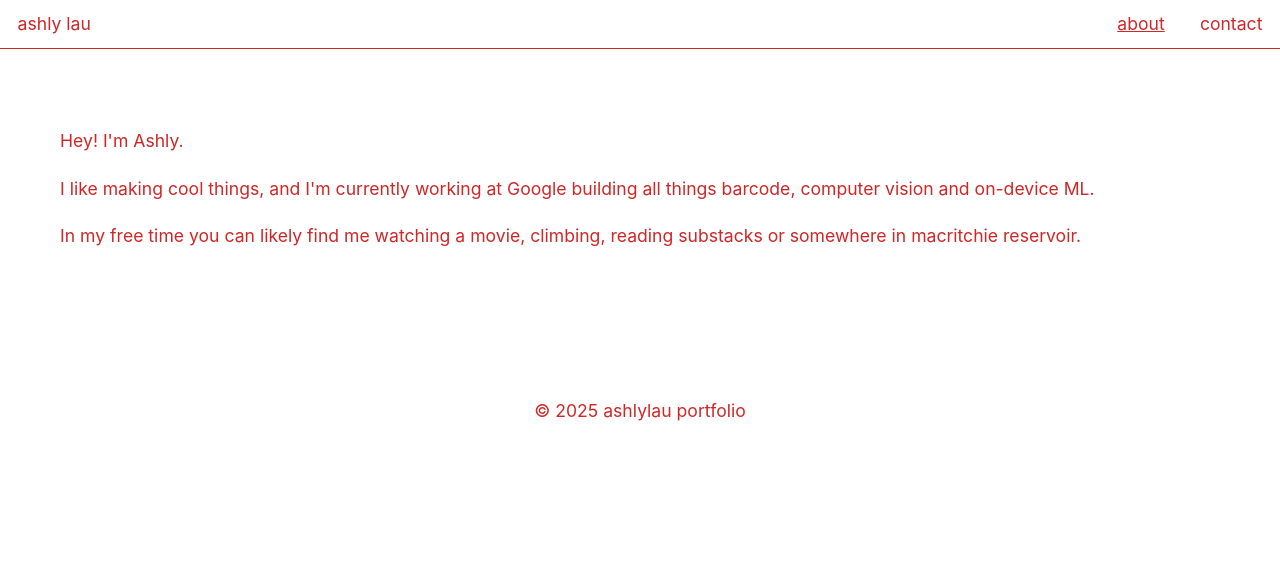
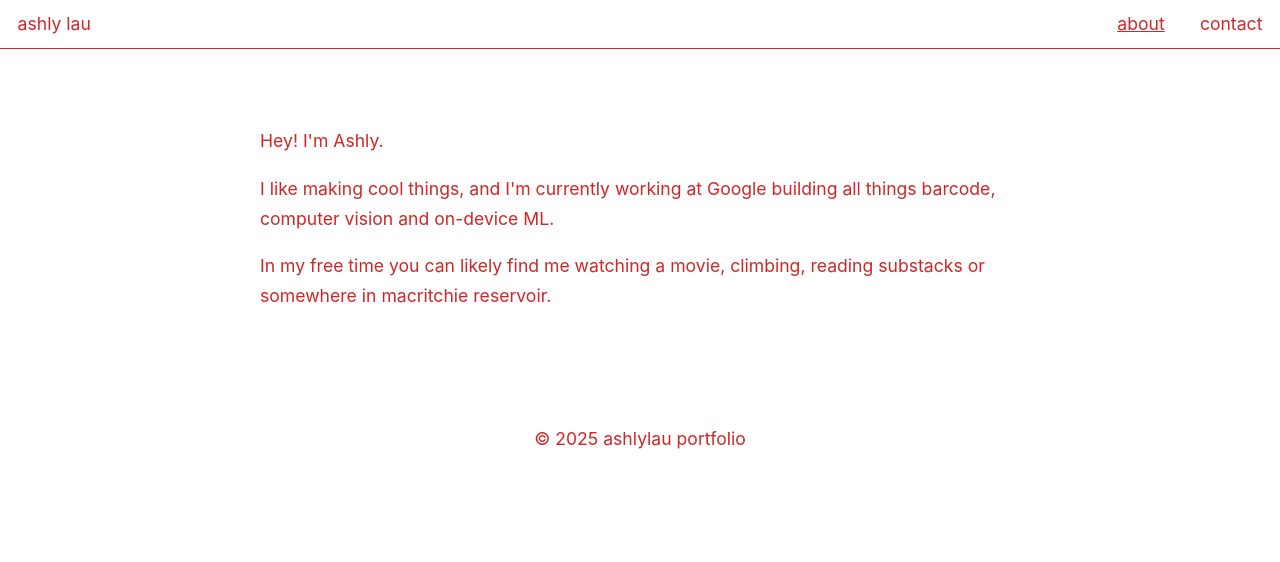
Before and after one commit to ashlylau/personal-website-3.0, an Astro site: page /about in a window 1280 px wide. Built offline with nearby package versions, Linux system fonts and the light colour scheme; Astro itself is replaced by a stand-in of ours.

Commit message:
More styling nits

```diff
--- a/src/layouts/BlogPost.astro
+++ b/src/layouts/BlogPost.astro
@@ -16,9 +16,9 @@ const { title, description, pubDate, updatedDate, heroImage, tags } = Astro.prop
 		<BaseHead title={title} description={description} />
 		<style>
 			main {
-				width: calc(100% - 2em);
+				width: 100%;
 				max-width: 100%;
-				margin: 0 auto;
+				margin: 0 0;
 			}
 			.hero-image {
 				width: 100%;
@@ -31,13 +31,13 @@ const { title, description, pubDate, updatedDate, heroImage, tags } = Astro.prop
 			}
 			.prose {
 				width: 100%;
-				max-width: 960px;
+				max-width: 800px;
 				margin: auto;
 				padding: 1em 0;
 			}
 			.information-row {
 				width: 100%;
-				max-width: 960px;
+				max-width: 800px;
 				margin: 0 auto;
 				padding: 0;
 				text-align: left;
@@ -46,7 +46,6 @@ const { title, description, pubDate, updatedDate, heroImage, tags } = Astro.prop
 				justify-content: space-between;
 				align-items: center;
 				color: var(--site-red);
-				gap: 1em;
 			}
 		</style>
 	</head>
@@ -62,7 +61,7 @@ const { title, description, pubDate, updatedDate, heroImage, tags } = Astro.prop
 					</p>
 				</div>
 				<div class="hero-image">
-					{heroImage && <Image width={960} height={510} src={heroImage} alt="" />}
+					{heroImage && <Image width={800} height={510} src={heroImage} alt="" />}
 				</div>
 				<div class="information-row">
 					<p>{description}</p>
--- a/src/pages/about.astro
+++ b/src/pages/about.astro
@@ -9,7 +9,14 @@ import { SITE_DESCRIPTION } from '../consts';
 <html lang="en">
   <head>
     <BaseHead title="Contact" description={SITE_DESCRIPTION} />
-  </head>
+	<style>
+		main {
+					width: 100%;
+					max-width: 800px;
+					margin: 0 auto;
+		}
+	</style>
+</head>
   <body>
     <Header />
     <main>
```
Also changed, not shown: src/pages/contact.astro (+7 -0 lines).
